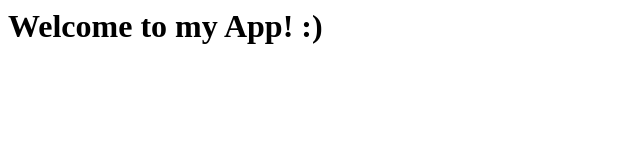
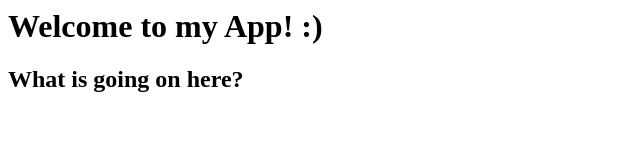
Before and after one commit to allenolayiwola/mysampleapp, a plain HTML site: page index.html in a window 1280 px wide. Shown: the whole page, without its empty margins (0-640 px from the left). Drawn offline with Linux system fonts and the light colour scheme.

Commit message:
Login 2.0

```diff
--- a/index.html
+++ b/index.html
@@ -4,5 +4,7 @@
     </title>
 <body>
     <H1>Welcome to my App! :) </H1>
+
+<h2>What is going on here?</h2>
 </body>
 </head>
```
